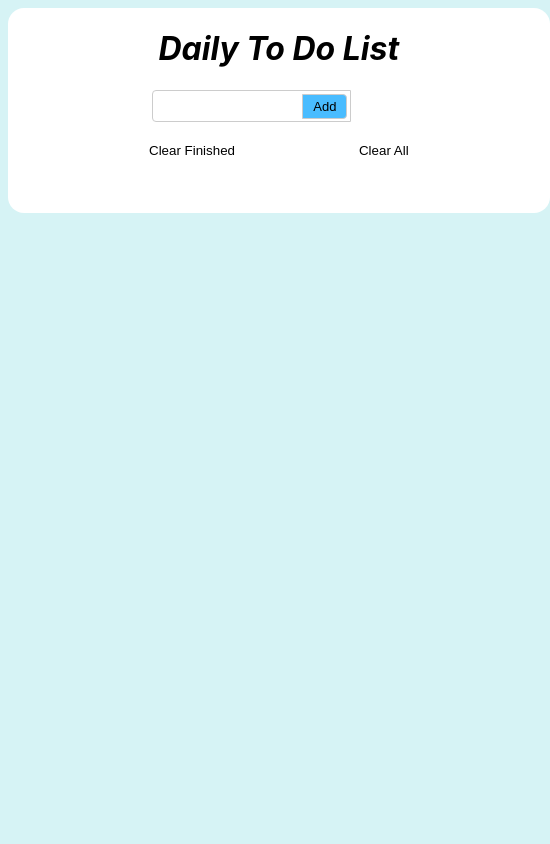
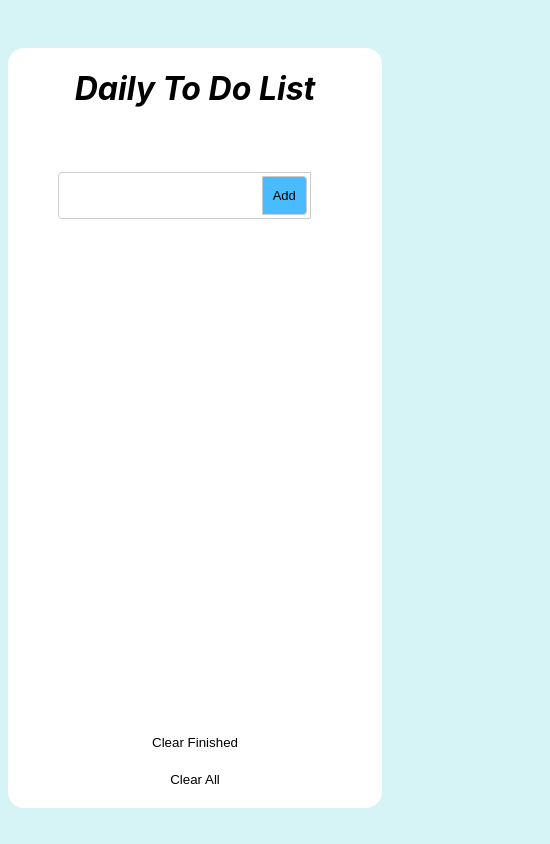
Before and after one commit to Galvez121/todo-list-app, a React (Create React App) app: page / in a window 390 px wide. Shown: the whole page, 550 px wide, since content can reach past the window. Built offline with nearby package versions, Linux system fonts and the light colour scheme.

Commit message:
media queries created

```diff
--- a/src/index.css
+++ b/src/index.css
@@ -80,3 +80,46 @@ h1 {
   text-align: center;
   margin: 4px;
 }
+
+/*Media queries*/
+
+@media (max-width: 480px) {
+  main {
+    height: 90vh;
+    margin-top: 3rem;
+    width: auto;
+  }
+
+  /*Form styles*/
+  .todoForm {
+    width: 40vh;
+  }
+
+  .inputContainer {
+    width: 40vh;
+  }
+
+  h1 {
+    margin-bottom: 4rem;
+  }
+
+  .textBar {
+    width: 40vh;
+    height: 25px;
+    margin-left: 2rem;
+  }
+  .addButton {
+    height: inherit;
+  }
+}
+
+@media (max-width: 420px) {
+  .clearButtons {
+    display: inline-flex;
+    flex-direction: column;
+  }
+
+  .clearButtons > .clearAllButton + .clearAllButton {
+    margin-left: 0;
+  }
+}
```
